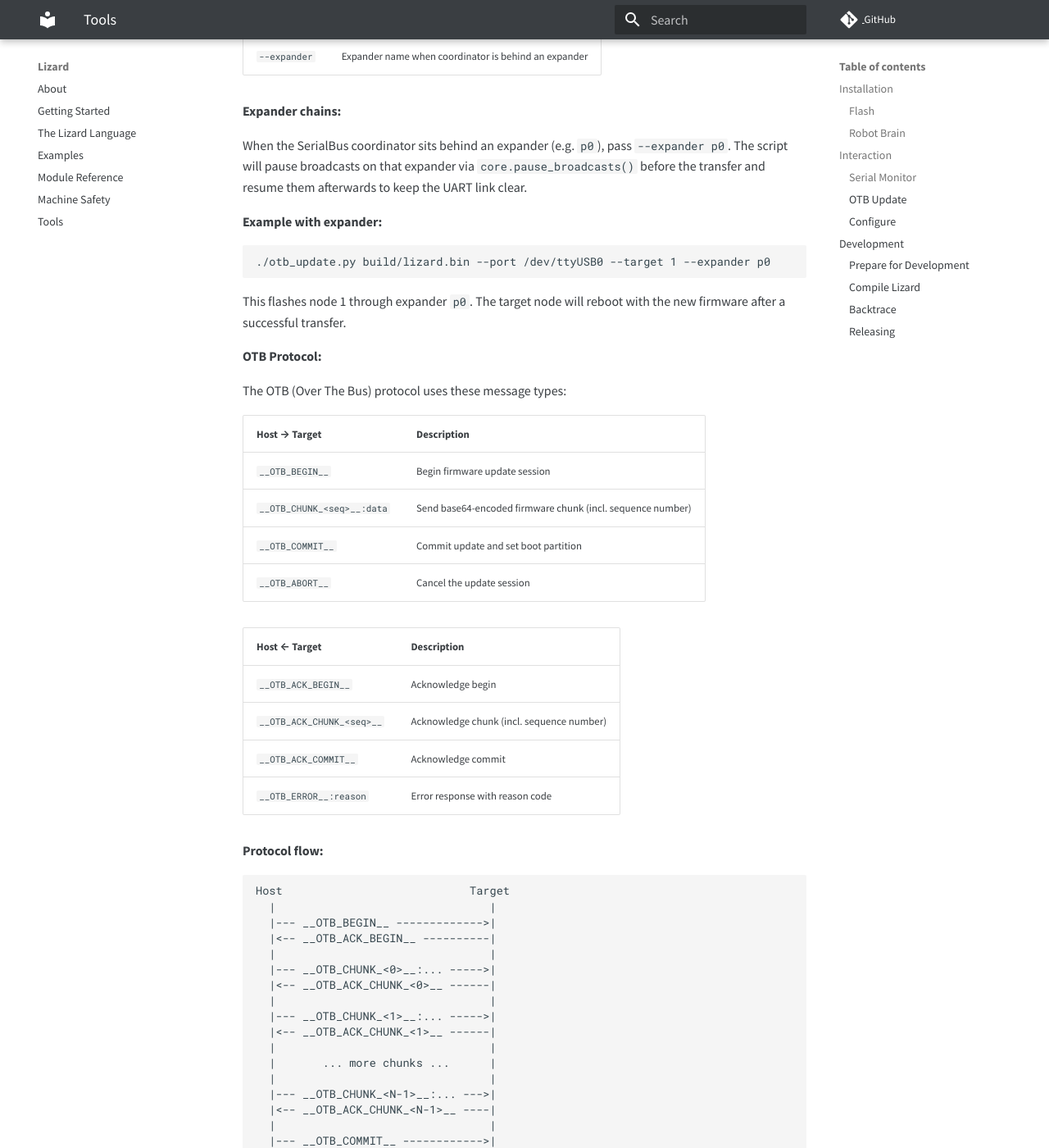
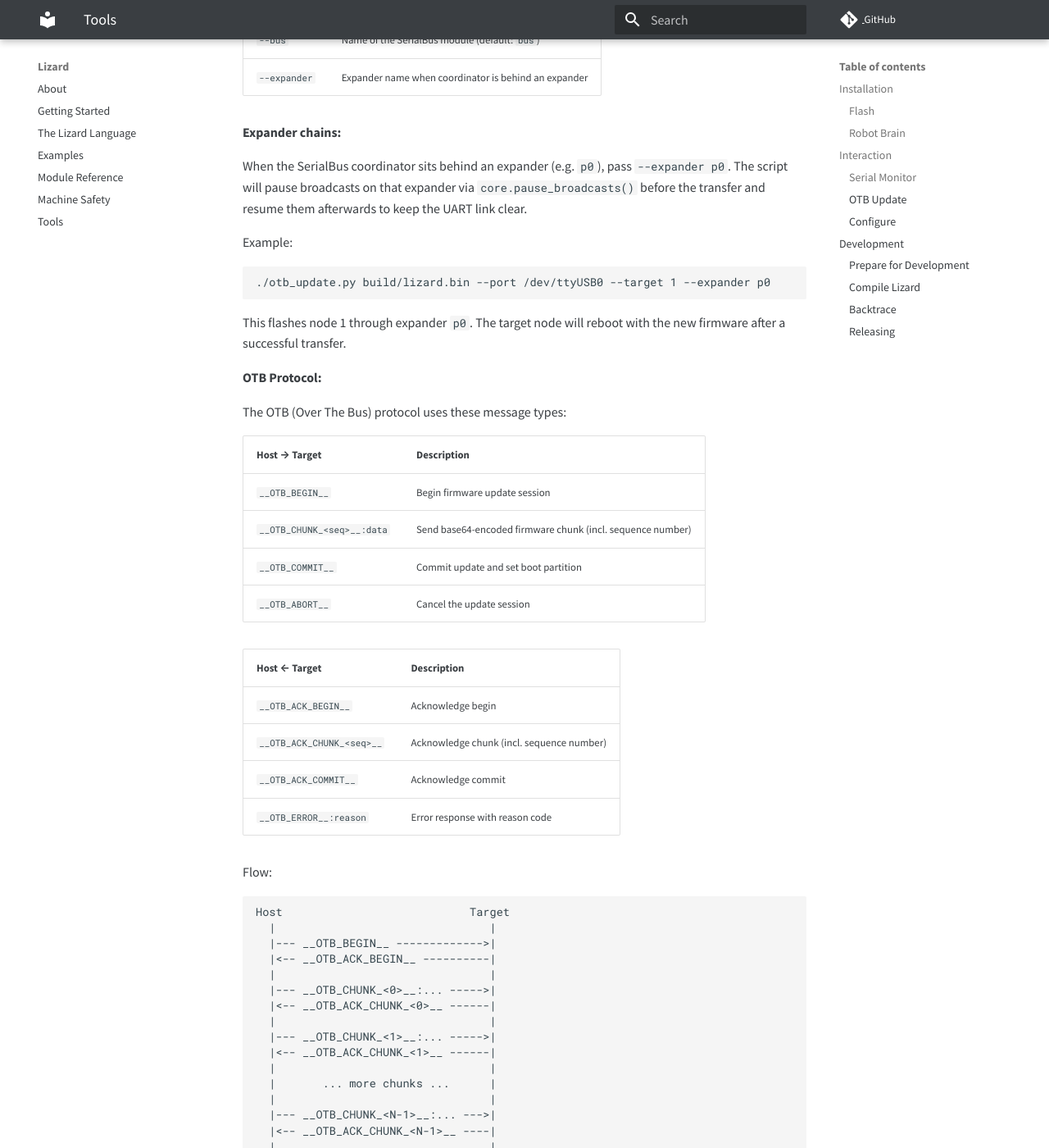
Before and after one commit to zauberzeug/lizard, an MkDocs documentation site: the page built from docs/tools.md, in a window 1280 px wide and 1400 px high, scrolled down 1367 px. Shown: the whole window at 82% size. Built offline with MkDocs 1.6.1 and Material for MkDocs 9.7.7, drawn with Linux system fonts in a browser that asks for light colours; comment, search, counter and statistics services are not loaded; some of the changed text lies outside the part shown.

Commit message:
minor Markdown improvements

````diff
--- a/docs/tools.md
+++ b/docs/tools.md
@@ -59,7 +59,7 @@
 The script will pause broadcasts on that expander via `core.pause_broadcasts()` before the transfer
 and resume them afterwards to keep the UART link clear.
 
-**Example with expander:**
+Example:
 
 ```bash
 ./otb_update.py build/lizard.bin --port /dev/ttyUSB0 --target 1 --expander p0
@@ -79,14 +79,14 @@
 | `__OTB_COMMIT__`           | Commit update and set boot partition                       |
 | `__OTB_ABORT__`            | Cancel the update session                                  |
 
-| Host ← Target              | Description                               |
-| -------------------------- | ----------------------------------------- |
-| `__OTB_ACK_BEGIN__`        | Acknowledge begin                         |
-| `__OTB_ACK_CHUNK_<seq>__`  | Acknowledge chunk (incl. sequence number) |
-| `__OTB_ACK_COMMIT__`       | Acknowledge commit                        |
-| `__OTB_ERROR__:reason`     | Error response with reason code           |
+| Host ← Target             | Description                               |
+| ------------------------- | ----------------------------------------- |
+| `__OTB_ACK_BEGIN__`       | Acknowledge begin                         |
+| `__OTB_ACK_CHUNK_<seq>__` | Acknowledge chunk (incl. sequence number) |
+| `__OTB_ACK_COMMIT__`      | Acknowledge commit                        |
+| `__OTB_ERROR__:reason`    | Error response with reason code           |
 
-**Protocol flow:**
+Flow:
 
 ```
 Host                            Target
@@ -106,7 +106,7 @@
   |<-- __OTB_ACK_CHUNK_<N-1>__ ----|
   |                                |
   |--- __OTB_COMMIT__ ------------>|
-  |<-- __OTB_ACK_COMMIT__ ----------|
+  |<-- __OTB_ACK_COMMIT__ ---------|
   |                                |
 ```
 
````
Also changed, not shown: other parts of docs/tools.md (+1 -1 lines).
